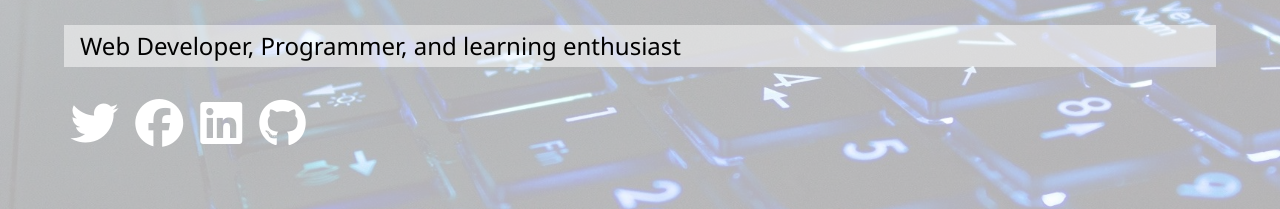
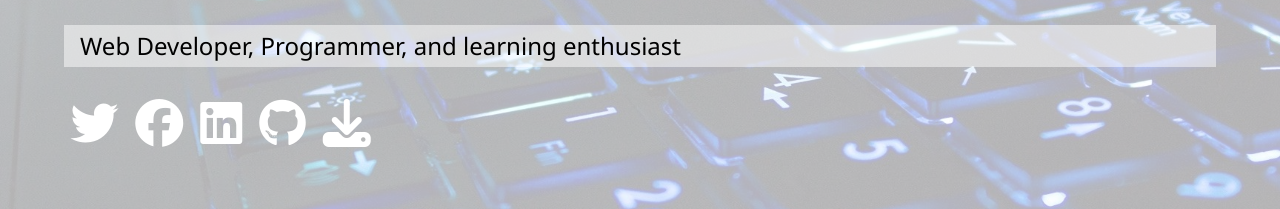
Before and after one commit to anubhavcu/portfolio, a website: page dist/index.html in a window 1280 px wide. Shown: the part 343-552 px from the top of the page. Drawn offline with Linux system fonts and the light colour scheme.

Commit message:
Added a download icon for resume pdf file

```diff
--- a/dist/index.html
+++ b/dist/index.html
@@ -57,6 +57,9 @@
             <a href="https://www.github.com/" target="blank">
                 <i class="fab fa-github fa-3x"></i>
             </a>
+            <a href="./resume/Anubhav Kumar Srivastava.pdf" target="blank" title="download resume">
+                <i class="fa fa-download fa-3x"></i>
+            </a>
         </div>
     </main>
     <script src="js/main.js"></script>
```
Also changed, not shown: 2 other files.
